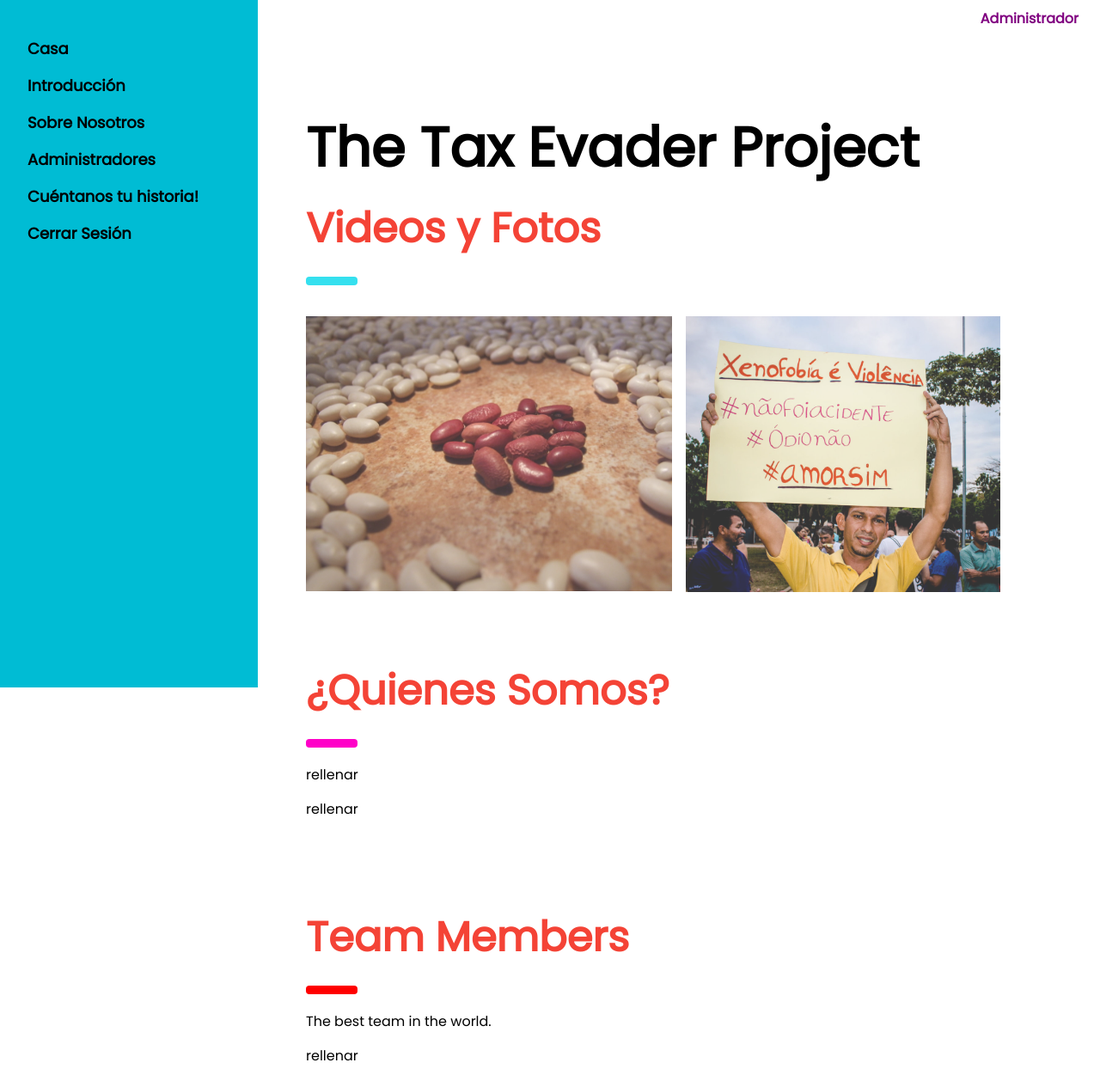
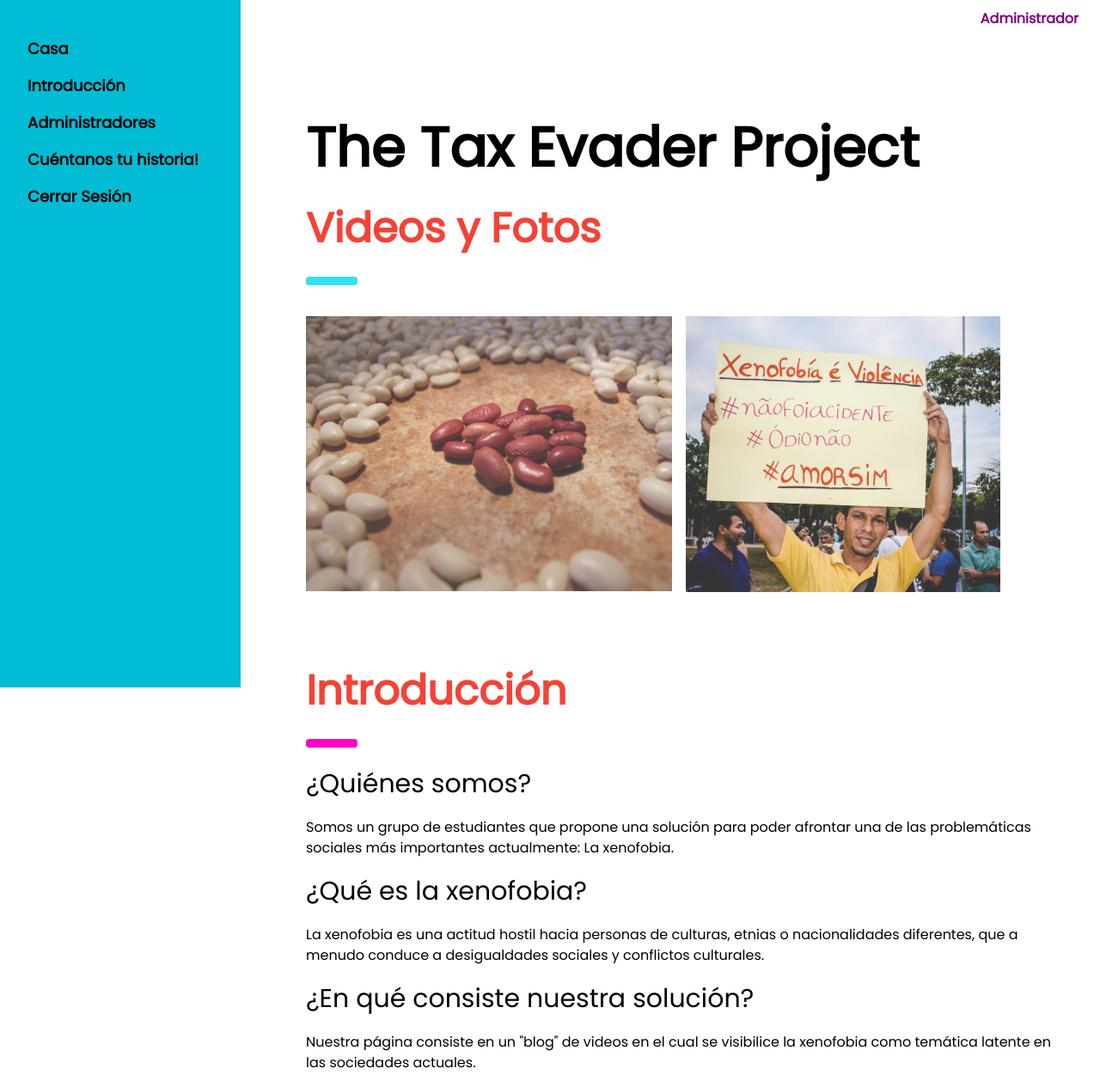
Before and after one commit to codefarmer-K/idk, a Django app: template xenofobia/templates/xenofobia/main.html in a window 1280 px wide. Shown: the top 1258 px of the page at 86% size. Run offline with Django 5.2, Linux system fonts and the light colour scheme; the template is opened without the code that fills it, so the values that code supplies are empty.

Commit message:
pequeños cambios

```diff
--- a/xenofobia/templates/xenofobia/main.html
+++ b/xenofobia/templates/xenofobia/main.html
@@ -1,5 +1,6 @@
 <!DOCTYPE html>
 <html lang="en">
+
 <head>
     <title>Main Page</title>
     <meta charset="UTF-8">
@@ -7,47 +8,97 @@
     <link rel="stylesheet" href="https://www.w3schools.com/w3css/4/w3.css">
     <link rel="stylesheet" href="https://fonts.googleapis.com/css?family=Poppins">
     <style>
-        body,h1,h2,h3,h4,h5 {font-family: "Poppins", sans-serif}
-        body {font-size:16px;}
-        .w3-half img{margin-bottom:-6px;margin-top:16px;opacity:0.8;cursor:pointer}
-        .w3-half img:hover{opacity:1}
+        body,
+        h1,
+        h2,
+        h3,
+        h4,
+        h5 {
+            font-family: "Poppins", sans-serif
+        }
+
+        body {
+            font-size: 16px;
+        }
+
+        .w3-half img {
+            margin-bottom: -6px;
+            margin-top: 16px;
+            opacity: 0.8;
+            cursor: pointer
+        }
+
+        .w3-half img:hover {
+            opacity: 1
+        }
 
         .videos {
             display: flex;
             flex-direction: column;
             align-items: center;
         }
+
         .video-item {
             margin: 20px 0;
             text-align: center;
         }
     </style>
 </head>
+
 <body>
     {% load static %}
 
     <!-- 顶部导航 -->
     <div style="text-align: right; margin: 10px;">
-        <a href="{% url 'admin:index' %}" style="color: purple; font-weight: bold; text-decoration: none; margin-right: 15px;">
+        <a href="{% url 'admin:index' %}"
+            style="color: purple; font-weight: bold; text-decoration: none; margin-right: 15px;">
             Administrador
         </a>
     </div>
 
     <!-- Sidebar/menu -->
-    <nav class="w3-sidebar w3-cyan w3-collapse w3-top w3-large w3-padding" style="z-index:3;width:300px;font-weight:bold;" id="mySidebar"><br>
-        <a href="javascript:void(0)" onclick="w3_close()" class="w3-button w3-hide-large w3-display-topleft" style="width:100%;font-size:22px">Close Menu</a>
+    <nav class="w3-sidebar w3-cyan w3-collapse w3-top w3-large w3-padding"
+        style="z-index:3;width:280px;font-weight:bold;" id="mySidebar"><br>
+        <a href="javascript:void(0)" onclick="w3_close()" class="w3-button w3-hide-large w3-display-topleft"
+            style="width:100%;font-size:22px">Close Menu</a>
         {% if user_name %}
         <div style="text-align: center;" class="w3-container">
-              <p class="w3-padding-16 w3-purple">{{ user_name }} <br></p>
+            <p class="w3-padding-16 w3-purple">{{ user_name }}
+            <div style="text-align: center;">
+                <img id="random-image" src="" alt="foto de perfil jejeje"
+                    style="width: 60px; height: 60px; border-radius: 100%; border: 1px solid black"
+                    onclick="onClick(this)">
+
+                <script>
+                    // Lista de imágenes (especifica los nombres de las imágenes en la carpeta 'random_pp')
+                    const images = [
+                        "bee.png",
+                        "cat.png",
+                        "rabbit.png",
+                        "deer.png",
+                        "eagle.png" // Agrega todas las imágenes que tienes en la carpeta 'random_pp'
+                    ];
+
+                    // Selecciona una imagen aleatoria
+                    const randomImage = images[Math.floor(Math.random() * images.length)];
+
+                    // Establece la ruta completa de la imagen seleccionada
+                    const imagePath = "/static/img/random_pp/" + randomImage;
+
+                    // Asigna la imagen aleatoria al atributo src del elemento img
+                    document.getElementById("random-image").src = imagePath;
+                </script>
+            </div>
         </div>
         {% endif %}
         <div class="w3-bar-block">
             <a href="#Home" onclick="w3_close()" class="w3-bar-item w3-button w3-hover-white">Casa</a>
-            <a href="#showcase" onclick="w3_close()" class="w3-bar-item w3-button w3-hover-white">Introducción</a>
-            <a href="#about_us" onclick="w3_close()" class="w3-bar-item w3-button w3-hover-white">Sobre Nosotros</a>
+            <a href="#about_us" onclick="w3_close()" class="w3-bar-item w3-button w3-hover-white">Introducción</a>
             <a href="#admins" onclick="w3_close()" class="w3-bar-item w3-button w3-hover-white">Administradores</a>
-            <a href="#contact" onclick="w3_close()" class="w3-bar-item w3-button w3-hover-white">Cuéntanos tu historia!</a>
-            <a href="{% url 'salir' %}" onclick="w3_close()" class="w3-bar-item w3-button w3-hover-white">Cerrar Sesión</a>
+            <a href="#contact" onclick="w3_close()" class="w3-bar-item w3-button w3-hover-white">Cuéntanos tu
+                historia!</a>
+            <a href="{% url 'salir' %}" onclick="w3_close()" class="w3-bar-item w3-button w3-hover-white">Cerrar
+                Sesión</a>
         </div>
     </nav>
 
@@ -64,11 +115,13 @@
         <!-- Photo grid (modal) -->
         <div class="w3-row-padding">
             <div class="w3-half">
-                <img src="{% static 'img/POROTOS_NEGROS.jpg' %}" style="width:100%" onclick="onClick(this)" alt="sen(x+90) = cos(x)">
+                <img src="{% static 'img/POROTOS_NEGROS.jpg' %}" style="width:100%" onclick="onClick(this)"
+                    alt="sen(x+90) = cos(x)">
             </div>
 
             <div class="w3-half">
-                <img src="{% static 'img/cartel_negro.jfif' %}" style="width:86%" onclick="onClick(this)" alt="Windows for the atrium">
+                <img src="{% static 'img/cartel_negro.jfif' %}" style="width:86%" onclick="onClick(this)"
+                    alt="Windows for the atrium">
             </div>
         </div>
 
@@ -104,13 +157,19 @@
 
         <style>
             .video-player {
-                max-width: 600px; /* 限制视频最大宽度 */
-                max-height: 400px; /* 限制视频最大高度 */
-                width: 100%; /* 视频宽度自适应父容器 */
-                height: auto; /* 高度根据宽度比例调整 */
+                max-width: 600px;
+                /* 限制视频最大宽度 */
+                max-height: 400px;
+                /* 限制视频最大高度 */
+                width: 100%;
+                /* 视频宽度自适应父容器 */
+                height: auto;
+                /* 高度根据宽度比例调整 */
             }
+
             .video {
-                margin-bottom: 20px; /* 每个视频区域的下间距 */
+                margin-bottom: 20px;
+                /* 每个视频区域的下间距 */
             }
         </style>
 
@@ -145,10 +204,23 @@
 
         <!-- About Us -->
         <div class="w3-container" id="about_us" style="margin-top:75px">
-    <h1 class="w3-xxxlarge w3-text-red"><b>¿Quienes Somos?</b></h1>
+            <h1 class="w3-xxxlarge w3-text-red"><b>Introducción</b></h1>
             <hr style="width:50px;border:5px solid rgb(255, 0, 200)" class="w3-round">
-    <p>rellenar</p>
-    <p>rellenar</p>
+            <h2>¿Quiénes somos?</h2>
+            <p>Somos un grupo de estudiantes que propone una solución para poder afrontar una de las problemáticas
+            sociales más importantes actualmente: La xenofobia.</p>
+            <h2>¿Qué es la xenofobia?</h2>
+            <p>La xenofobia es una actitud hostil hacia personas de culturas, etnias o nacionalidades diferentes,
+                que a menudo conduce a desigualdades sociales y conflictos culturales.</p>
+            <h2>¿En qué consiste nuestra solución?</h2>
+            <p>Nuestra página consiste en un "blog" de videos en el cual se visibilice la xenofobia como temática latente
+                en las sociedades actuales.
+            </p>
+            <h2>¿Cómo puedes participar?</h2>
+            <p>En la última sección de esta página, hay un botón que te redirecciona a otra página, en la cual
+                puedes contarnos: Cómo la xenofobia te ha afectado a ti o a tus cercanos, cómo es la situación en tu país o localidad, una sugerencia
+                , un mensaje, lo que necesites exponer. Estamos para ayudarte!!
+            </p>
         </div>
 
         <!-- Designers -->
@@ -169,7 +241,8 @@
                     <div class="w3-container">
                         <h3>John Doe</h3>
                         <p class="w3-opacity">CEO & Founder</p>
-          <p>Phasellus eget enim eu lectus faucibus vestibulum. Suspendisse sodales pellentesque elementum.</p>
+                        <p>Phasellus eget enim eu lectus faucibus vestibulum. Suspendisse sodales pellentesque
+                            elementum.</p>
                     </div>
                 </div>
             </div>
@@ -179,7 +252,8 @@
                     <div class="w3-container">
                         <h3>Jane Doe</h3>
                         <p class="w3-opacity">Designer</p>
-          <p>Phasellus eget enim eu lectus faucibus vestibulum. Suspendisse sodales pellentesque elementum.</p>
+                        <p>Phasellus eget enim eu lectus faucibus vestibulum. Suspendisse sodales pellentesque
+                            elementum.</p>
                     </div>
                 </div>
             </div>
@@ -189,7 +263,8 @@
                     <div class="w3-container">
                         <h3>Mike Ross</h3>
                         <p class="w3-opacity">Architect</p>
-          <p>Phasellus eget enim eu lectus faucibus vestibulum. Suspendisse sodales pellentesque elementum.</p>
+                        <p>Phasellus eget enim eu lectus faucibus vestibulum. Suspendisse sodales pellentesque
+                            elementum.</p>
                     </div>
                 </div>
             </div>
@@ -217,7 +292,8 @@
 
         <!-- Footer -->
         <div class="w3-container w3-padding-32" style="padding-left:150px">
-            <p class="w3-right"> <a href="https://www.w3schools.com/w3css/default.asp" title="W3.CSS" target="_blank" class="w3-hover-opacity"></a></p>
+            <p class="w3-right"> <a href="https://www.w3schools.com/w3css/default.asp" title="W3.CSS" target="_blank"
+                    class="w3-hover-opacity"></a></p>
         </div>
     </div>
 
@@ -242,4 +318,5 @@
         }
     </script>
 </body>
+
 </html>
```
Also changed, not shown: db.sqlite3, static/img/random_pp/bee.png (added), static/img/random_pp/cat.png (added), static/img/random_pp/deer.png (added), static/img/random_pp/eagle.png (added), static/img/random_pp/rabbit.png (added). Lines whose indentation alone changed are shown as unchanged.
